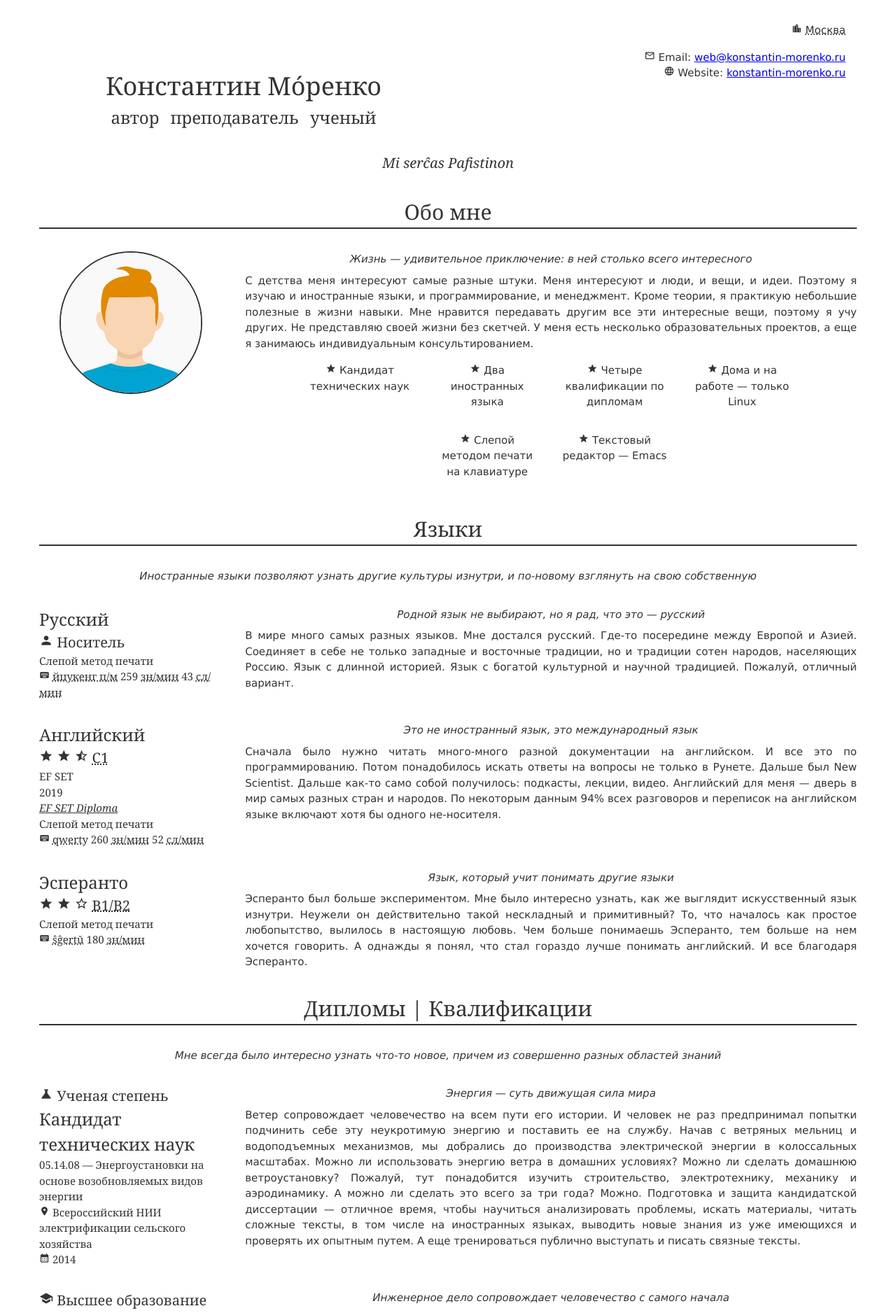
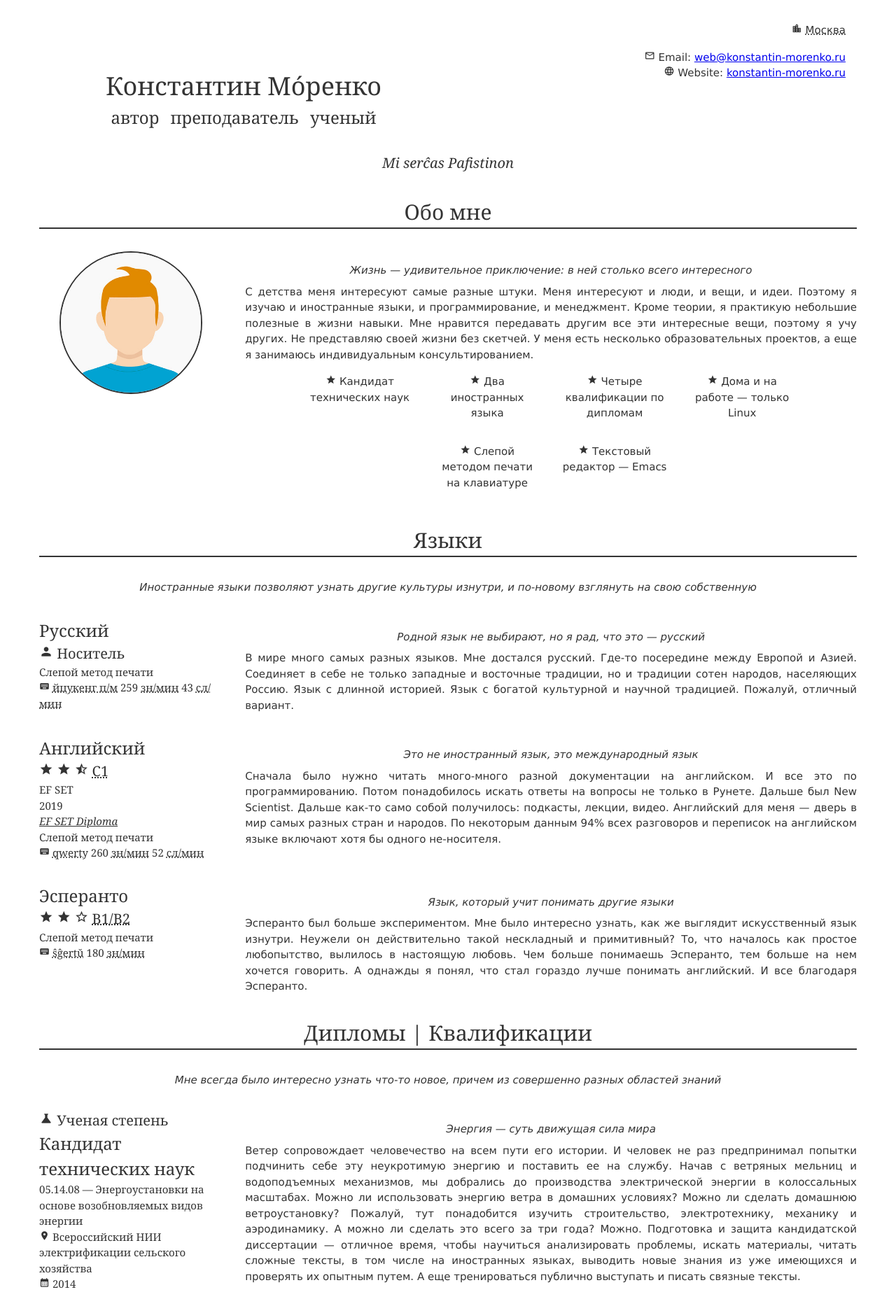
Before and after one commit to konstantin-morenko/jresume, a Jekyll site: the page built from index.md, in a window 1280 px wide. Shown: the top 1876 px of the page at 70% size. Built offline with Jekyll 4.4.1, drawn with Linux system fonts in a browser that asks for light colours.

Commit message:
Margin styled

```diff
--- a/css/main.scss
+++ b/css/main.scss
@@ -155,6 +155,7 @@ body {
     .quote {
 	text-align: center;
 	font-style: italic;
+	margin: $margin auto;
     }
 }
 
```
